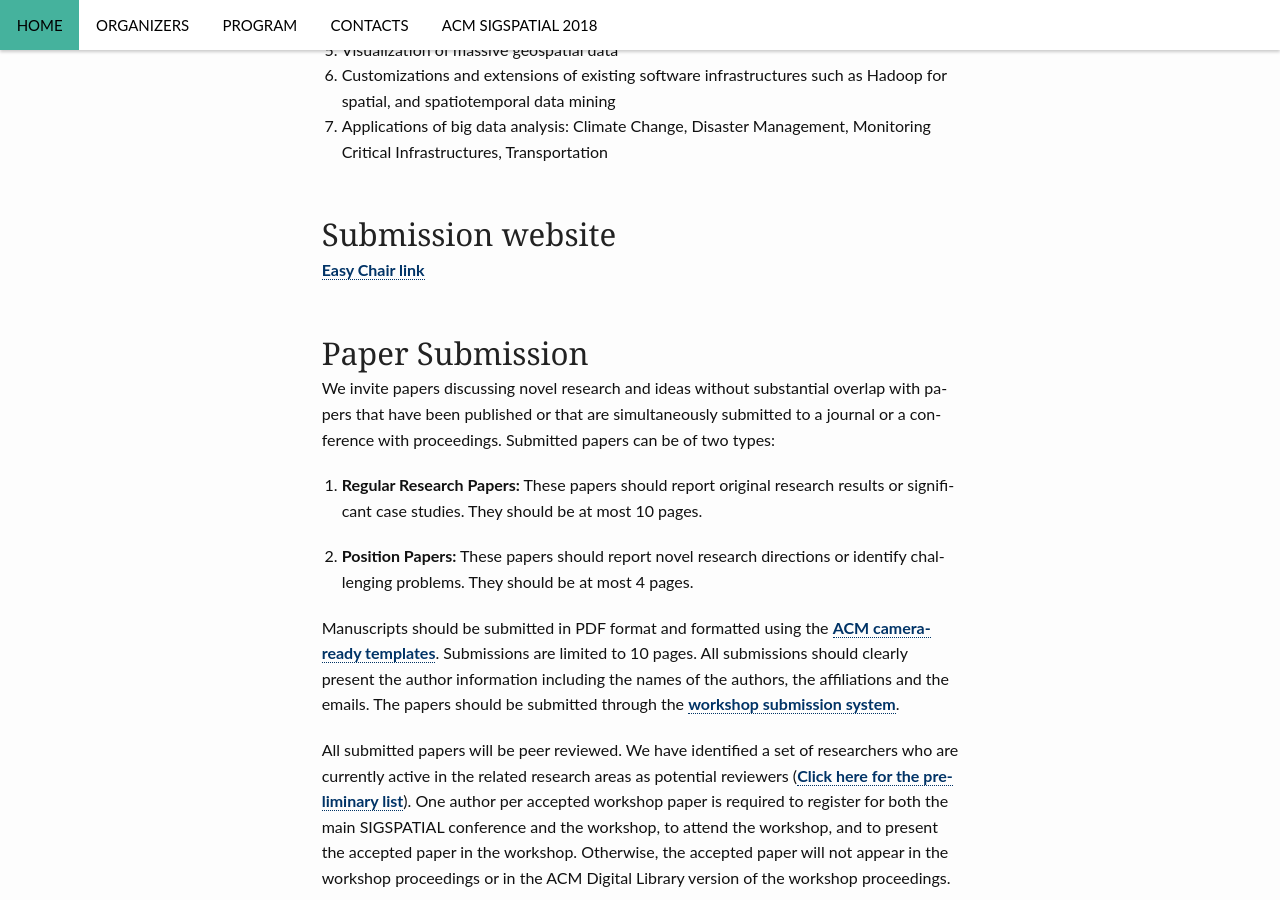
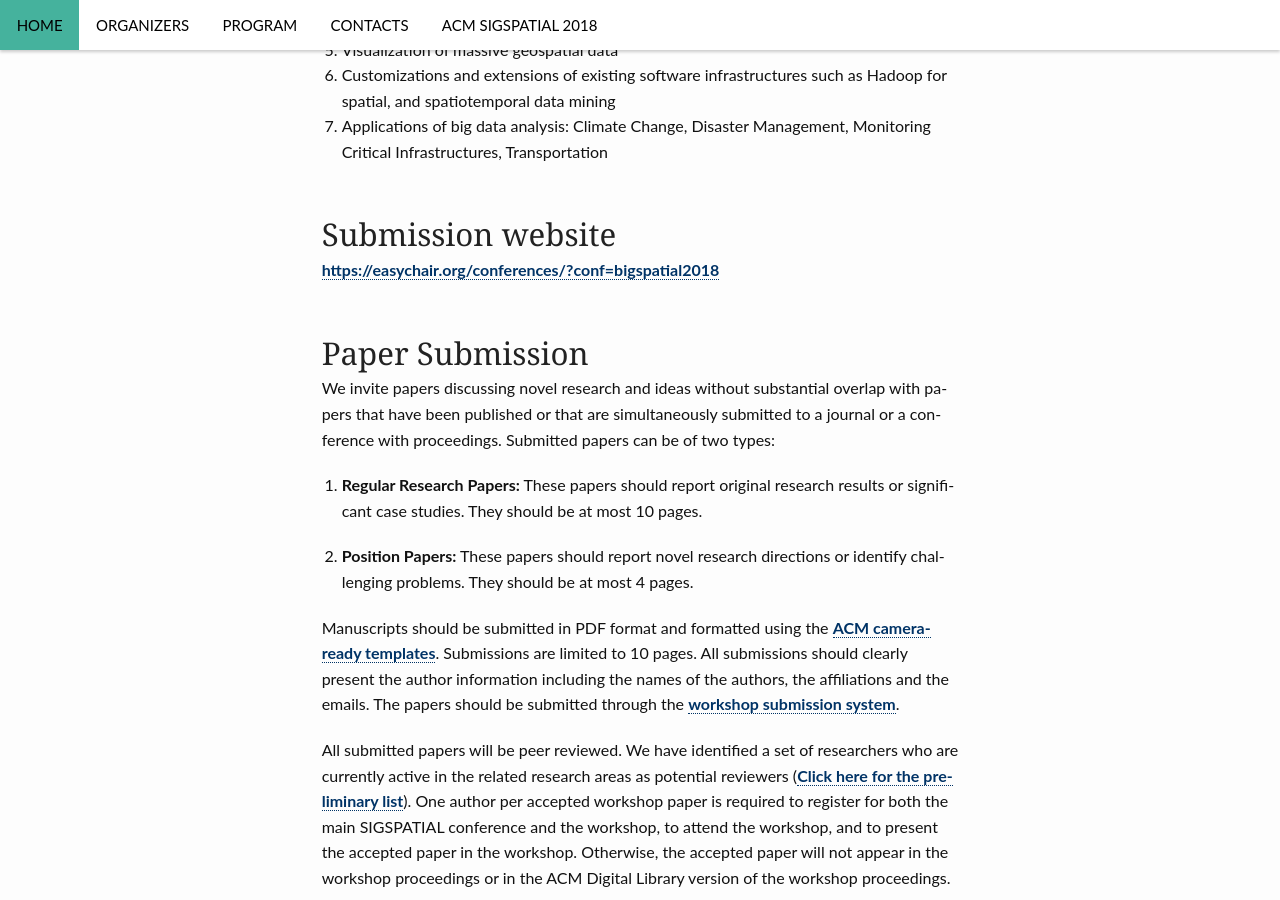
Before and after one commit to bigspatial2019/bigspatial-2018.github.io, a Jekyll site: the page built from index.md, in a window 1280 px wide and 900 px high, scrolled down 1753 px. Built offline with Jekyll 4.4.1, drawn with Linux system fonts in a browser that asks for light colours; comment, search, counter and statistics services are not loaded.

Commit message:
Updating file :pencil:

```diff
--- a/index.md
+++ b/index.md
@@ -39,7 +39,7 @@ The workshop welcomes contributions in the area of large scale analytics for spa
 
 ## Submission website
 
-[Easy Chair link](https://easychair.org/conferences/?conf=bigspatial2018)
+[https://easychair.org/conferences/?conf=bigspatial2018](https://easychair.org/conferences/?conf=bigspatial2018)
 
 ## Paper Submission
 
```
